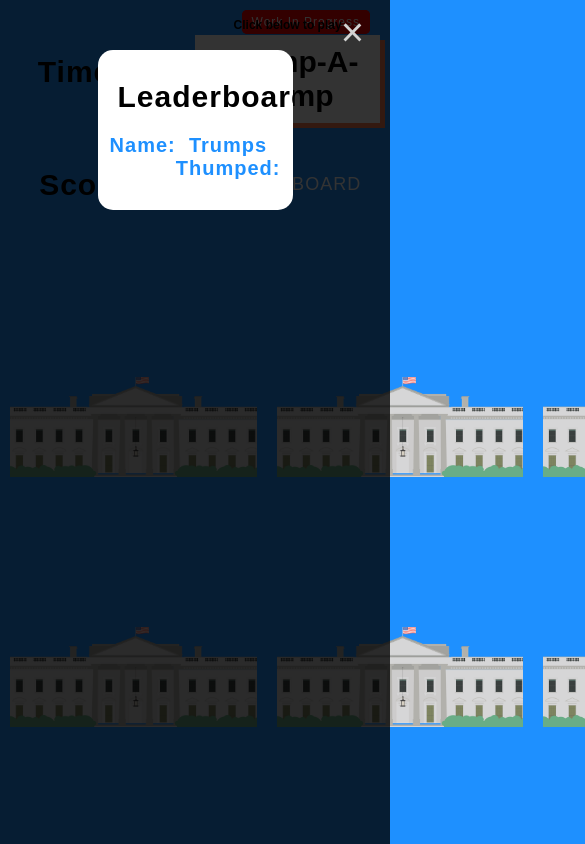
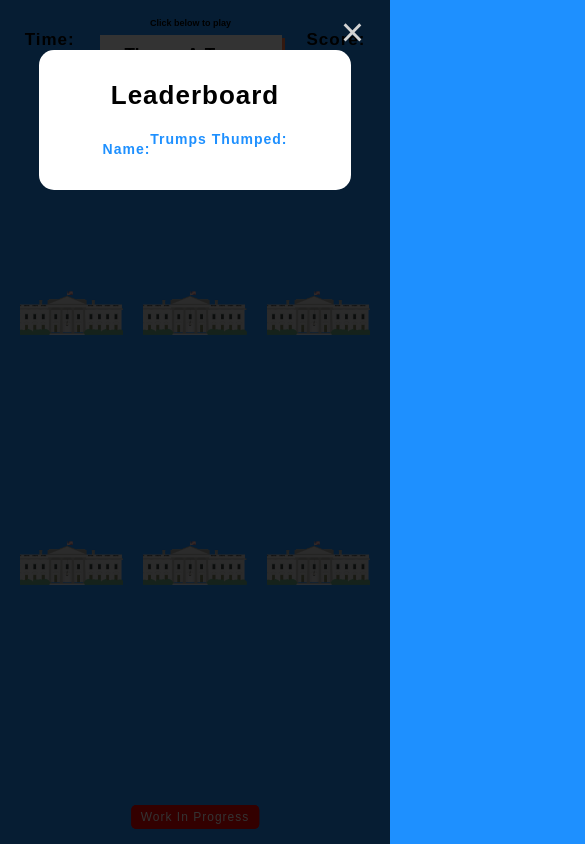
Before and after one commit to lmackenzie94/thump-a-trump, a plain HTML site: page index.html in a window 390 px wide. Both pictures are taken after a click on the element "LEADERBOARD". Shown: the top 844 px of the page, 585 px wide, since content can reach past the window. Drawn offline with nearby package versions, Linux system fonts and the light colour scheme; no server answers.

Commit message:
started responsive

```diff
--- a/index.html
+++ b/index.html
@@ -25,7 +25,7 @@
                 <h2>Leaderboard</h2>
                 <div class="leaderboardList">
                     <div class="leaderboardColumn">
-                        <h2>Name:</h2>
+                        <h2 class="name">Name:</h2>
                         <ul class="leaderboardListUser">
 
                         </ul>
--- a/script.js
+++ b/script.js
@@ -169,8 +169,8 @@
     let i = 1;
     finalLeaderboardArray.forEach(score => {
 
-        leaderboardListUser.innerHTML += `<li><span class="listNumber">${i}.</span>${score.user}</li>`;
-        leaderboardListScore.innerHTML += `<li>${score.score}</li>`;
+        leaderboardListUser.innerHTML += `<li><p><span class="listNumber">${i}.</span>${score.user}</p></li>`;
+        leaderboardListScore.innerHTML += `<li><p>${score.score}</p></li>`;
         i++;
     });
 }
--- a/styles.css
+++ b/styles.css
@@ -26,8 +26,9 @@
     background: red;
     padding: 5px 10px;
     position: absolute;
-    top: 10px;
-    right: 20px;
+    bottom: 15px;
+    right: 50%;
+    transform: translateX(50%);
     border-radius: 5px;
     animation: glow 1s ease-in-out infinite alternate;
 }
@@ -63,6 +64,10 @@
     position: relative;
 }
 
+h2 {
+    font-size: 1.3rem;
+}
+
 h1:before {
     content: "Click below to play";
     position: absolute;
@@ -86,11 +91,12 @@
     list-style: none;
 }
 
-header > * {
-    flex: 1 0 calc(100% / 3);
+header h2 {
+    flex: 1 0 auto;
 }
 
-header p {
+.leaderboardButton {
+    flex: 1 0 100%;
     margin: 0;
     color: white;
     transition: all .2s linear;
@@ -99,8 +105,8 @@
     text-transform: uppercase;
 }
 
-header p:hover,
-header p:focus {
+.leaderboardButton:hover,
+.leaderboardButton:focus {
     color: coral;
 }
 
@@ -118,16 +124,17 @@
 
 .leaderboardModal {
     background: white;
-    width: 50%;
+    width: 600px;
+    max-width: 80%;
     margin: 50px auto 0 auto;
     padding: 20px;
     border-radius: 15px;
     position: relative;
-    overflow: scroll;
 }
 
 .leaderboardModal h2 {
     margin: 10px 0;
+    font-size: 1.3rem;
 }
 
 .leaderboardList {
@@ -136,7 +143,7 @@
 }
 
 .leaderboardColumn {
-    flex: 0 1 190px;
+    flex: 0 1 auto;
     text-align: center;
 }
 
@@ -149,9 +156,7 @@
     color: dodgerblue;
 }
 
-.leaderboardListUser li,
-.leaderboardListScore li {
-    margin: 20px 0;
+.leaderboardColumn p {
     border-bottom: .1px solid lightcoral;
 }
 
@@ -241,10 +246,11 @@
 
 .start {
     background: white;
+    flex: 1 0 auto;
     border: none;
     box-shadow: 5px 5px 0 coral;
-    padding: 10px 20px;
-    margin: 35px 0 20px 0;
+    padding: 10px;
+    margin: 35px 10px 20px 10px;
     transition: all .2s ease-out;
 }
 
@@ -279,3 +285,75 @@
 }
 
 /* MEDIA QUERIES */
+
+@media (max-width: 815px) {
+
+    .game {
+        width: 95%;
+    }
+
+    h1,
+    h2 {
+        font-size: 1.2rem;
+    }
+}
+
+@media (max-width: 575px) {
+
+    h1,
+    h2 {
+        font-size: 1rem;
+    }
+
+    header h2 {
+        padding-top: 10px;
+    }
+
+    .score,
+    .countdown {
+        display: block;
+        margin-top: 5px;
+    }
+
+    .leaderboardButton {
+        font-size: .8rem;
+    }
+
+    .start {
+        box-shadow: 3px 3px 0 coral;
+    }
+
+    .leaderboardColumn h2,
+    .leaderboardColumn p {
+        font-size: .8rem;
+    }
+}
+
+@media (max-width: 454px) {
+    .name {
+        height: 33px;
+        padding-top: 10px;
+    }
+}
+
+
+@media (max-width: 400px) {
+
+    h1,
+    h2 {
+        font-size: .85rem;
+    }
+
+    h1:before {
+        font-size: .45rem;
+    }
+
+    .leaderboardColumn h2,
+    .leaderboardColumn p {
+        font-size: .7rem;
+    }
+
+    .name {
+        height: 29px;
+    }
+}
```
